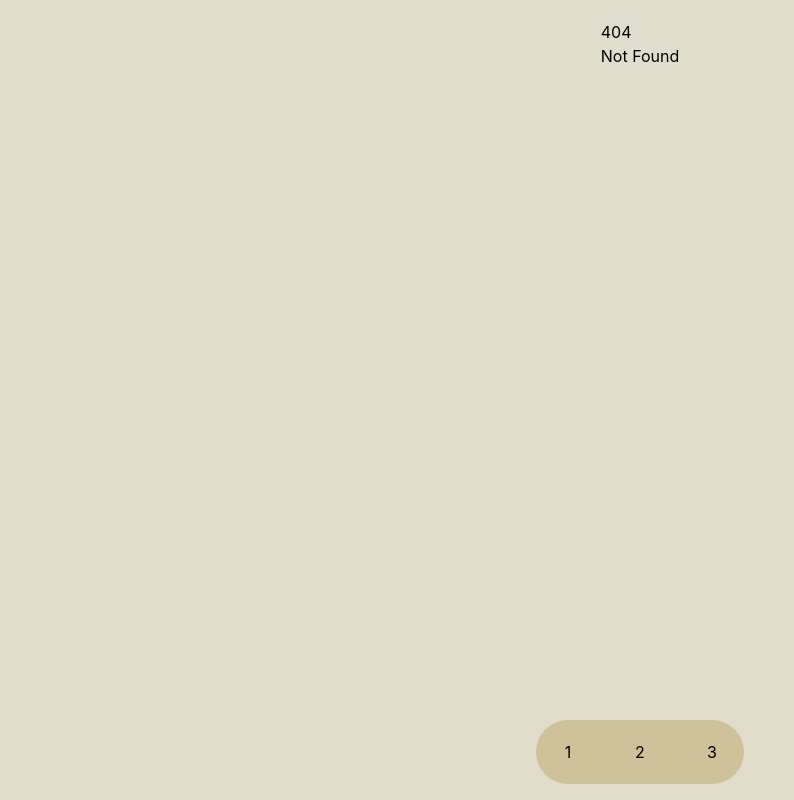
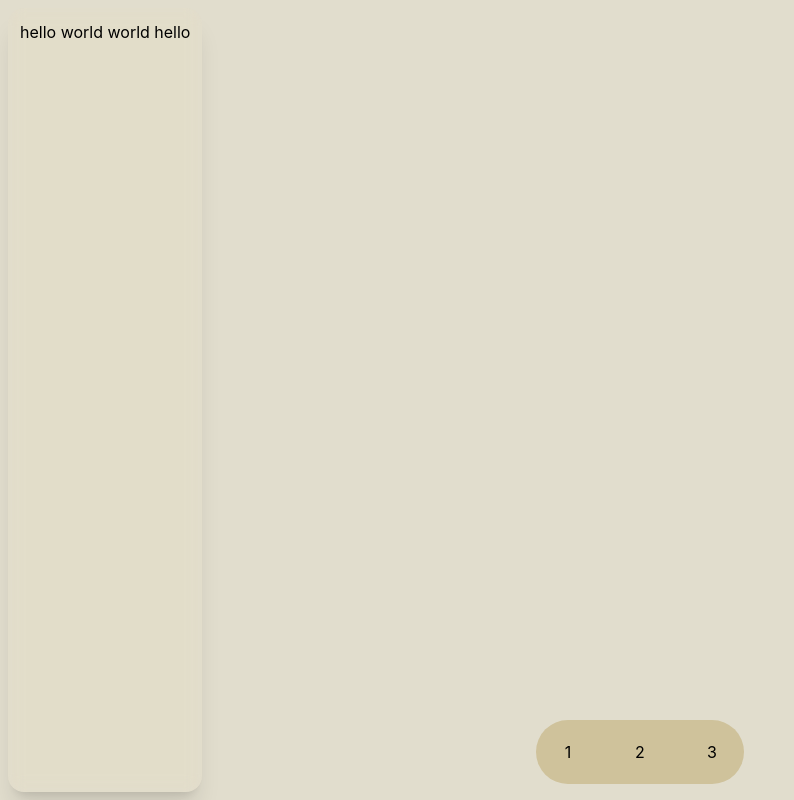
Before and after one commit to leuchthelp/journey, a SvelteKit app: page /settings/add-providers in a window 1280 px wide. Before the commit this address had no page. Shown: the whole page, without its empty margins (0-794 px from the left). Built offline with nearby package versions, Linux system fonts and the light colour scheme.

Commit message:
add navbar

```diff
--- /dev/null
+++ b/src/lib/components/Navbar/Navbar.svelte
@@ -0,0 +1,12 @@
+<script>
+
+</script>
+
+
+<div class="fixed flex h-screen w-full max-w-1/5 place-self-start">
+  <div
+    class="flex flex-col outline-amber-200 rounded-2xl m-2 p-3 backdrop-blur-sm backdrop-saturate-125 shadow-xl"
+  >
+    hello world world hello
+  </div>
+</div>
--- a/src/lib/providers/JellyfinProvider.ts
+++ b/src/lib/providers/JellyfinProvider.ts
@@ -77,9 +77,6 @@ export async function testJf2() {
     },
   });
 
-  const doit = await getApiKeyApi(api).createKey({ app: "journey" });
-  console.log(doit);
-
   const key = await getApiKeyApi(api).getKeys();
   console.log(key);
 
--- a/src/routes/+layout.svelte
+++ b/src/routes/+layout.svelte
@@ -2,9 +2,11 @@
   let { children } = $props();
   import "../app.css";
 
+  import Navbar from "$lib/components/Navbar/Navbar.svelte";
   import Playbar from "$lib/components/Playbar/Playbar.svelte";
 </script>
 
+<Navbar />
 <main class="mt-5 h-full">
   {@render children()}
 </main>
--- a/src/routes/+layout.ts
+++ b/src/routes/+layout.ts
@@ -1,2 +1 @@
 export const ssr = false;
-export const prerender = "auto";
```
Also changed, not shown: src/routes/+page.ts (+4 -28 lines), src/routes/settings/add-providers/+page.svelte (added).
